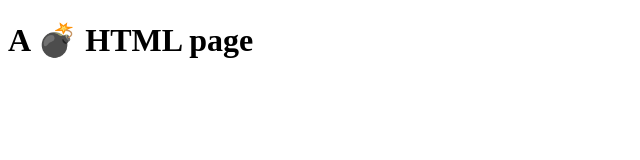
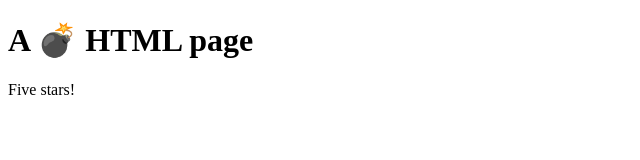
Before and after one commit to faratim/movie_api, a plain HTML site: page index.html in a window 1280 px wide. Shown: the full height of the page, 0-640 px from the left. Drawn offline with Linux system fonts and the light colour scheme.

Commit message:
Updated content

```diff
--- a/index.html
+++ b/index.html
@@ -8,5 +8,6 @@
 </head>
 <body>
     <h1>A 💣 HTML page</h1>
+    <p>Five stars!</p>
 </body>
 </html>
```
